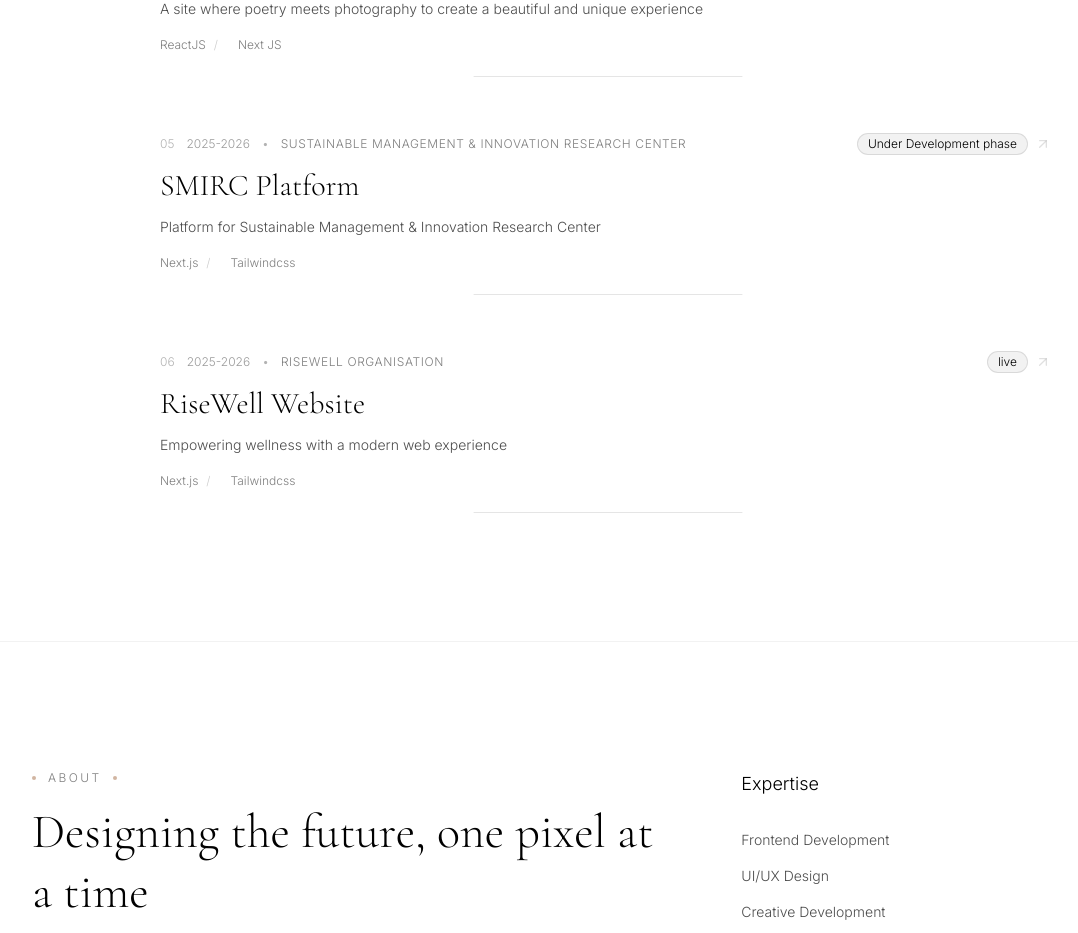
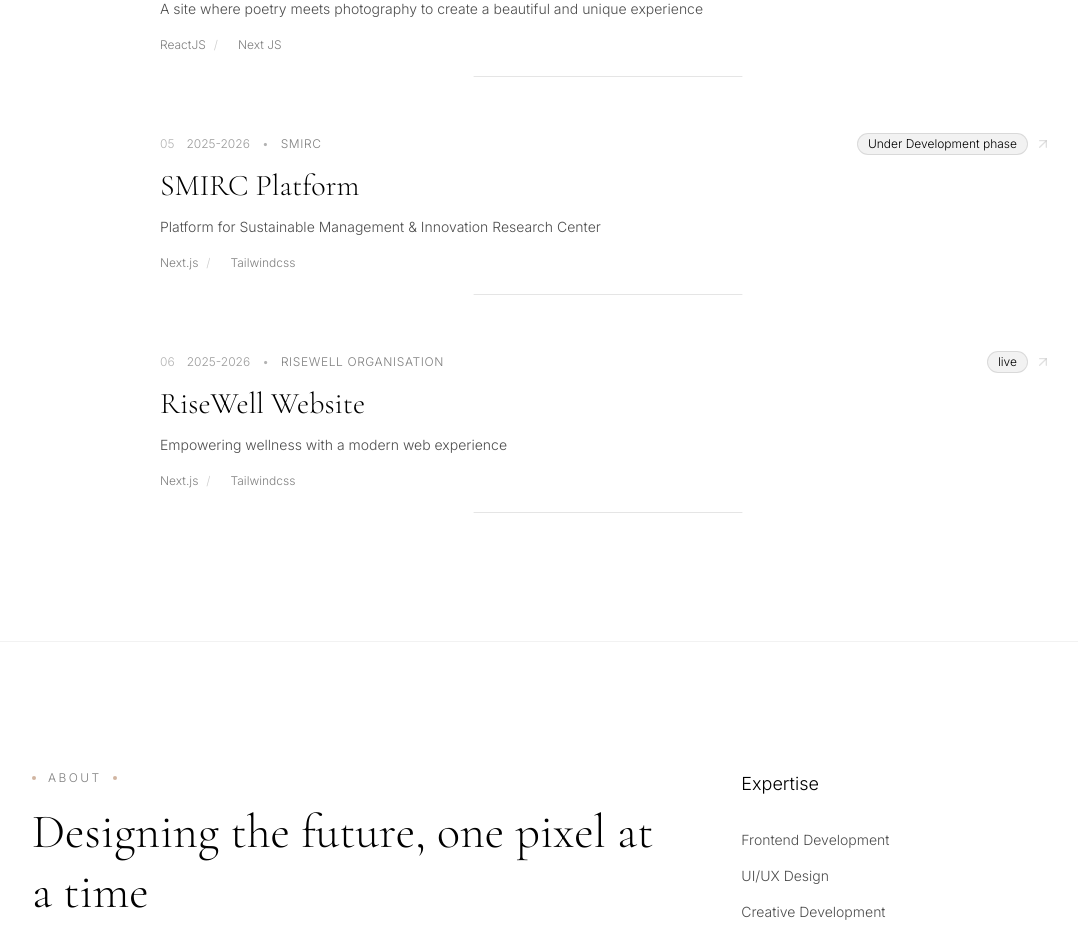
Before and after one commit to u-leslie/l3slie, a React (Vite) app: page / in a window 1280 px wide. Shown: the part 2680-3613 px from the top of the page, without its empty margins (32-1110 px from the left). Built offline with nearby package versions, Linux system fonts and the light colour scheme.

Commit message:
fix: modified link and category
Updated project link and category for SMIRC Platform.

```diff
--- a/src/constants/data.ts
+++ b/src/constants/data.ts
@@ -60,7 +60,7 @@
     description:
       "A site where poetry meets photography to create a beautiful and unique experience",
     tech: ["ReactJS", "Next JS"],
-    link: "https://artsuleslie.vercel.app/",
+    link: "https://art.lslie.space/",
 
     status: "Live",
   },
@@ -79,7 +79,7 @@
   {
     year: "2025-2026",
     title: "SMIRC Platform",
-    category: "Sustainable Management & Innovation Research Center",
+    category: "SMIRC",
     image:
       "https://images.unsplash.com/photo-1551288049-bebda4e38f71?w=800&q=80",
 
```
